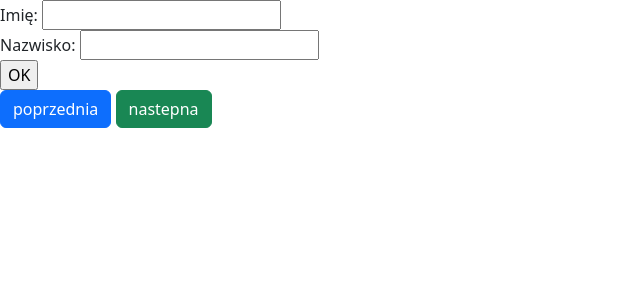
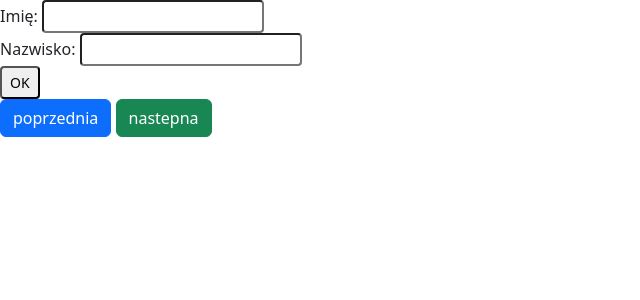
Before and after one commit to wi3rzbicki/kurs-php, a PHP site: page /page1.php in a window 1280 px wide. Shown: the top 300 px of the page, without its empty margins (0-640 px from the left). Run offline with PHP 8.4, Linux system fonts and the light colour scheme.

Commit message:
ostylacja inputow

```diff
--- a/page1.php
+++ b/page1.php
@@ -20,9 +20,9 @@ session_start();
         }
    ?>
     <form method="post" >
-        Imię: <input type="text" name="imie" value="<?php echo @$_SESSION['imie']; ?>"/><br/>
-        Nazwisko: <input type="text" name="nazwisko" value="<?php echo @$_SESSION['nazwisko']; ?>"/><br/>
-        <input type="submit" value="OK" /><br/>
+        Imię: <input type="text" class="form-control-sm" name="imie" value="<?php echo @$_SESSION['imie']; ?>"/><br/>
+        Nazwisko: <input type="text" class="form-control-sm" name="nazwisko" value="<?php echo @$_SESSION['nazwisko']; ?>"/><br/>
+        <input type="submit" class="form-control-sm" value="OK" /><br/>
    </form>
    <button class="btn btn-primary" onclick="location.href='page3.php'">poprzednia</button>
    <button class="btn btn-success" onclick="location.href='page2.php'">nastepna</button>
--- a/page2.php
+++ b/page2.php
@@ -20,9 +20,9 @@ session_start();
         }
    ?>
     <form method="post" >
-        Plec: <input type="text" name="plec" value="<?php echo @$_SESSION['plec']; ?>"/><br/>
-        Wiek: <input type="text" name="wiek" value="<?php echo @$_SESSION['wiek']; ?>"/><br/>
-        <input type="submit" value="OK" /><br/>
+        Plec: <input type="text" class="form-control-sm" name="plec" value="<?php echo @$_SESSION['plec']; ?>"/><br/>
+        Wiek: <input type="text" class="form-control-sm" name="wiek" value="<?php echo @$_SESSION['wiek']; ?>"/><br/>
+        <input type="submit" class="form-control-sm" value="OK" /><br/>
    </form>
    <button class="btn btn-primary" onclick="location.href='page1.php'">poprzednia</button>
    <button class="btn btn-success" onclick="location.href=href='page3.php'">nastepna</button>
```
